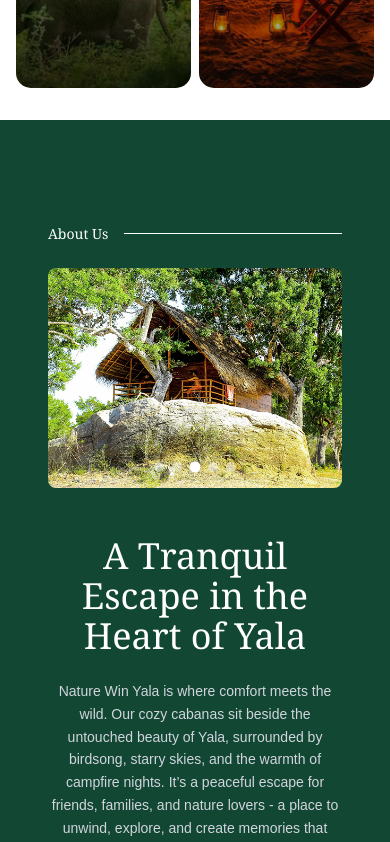
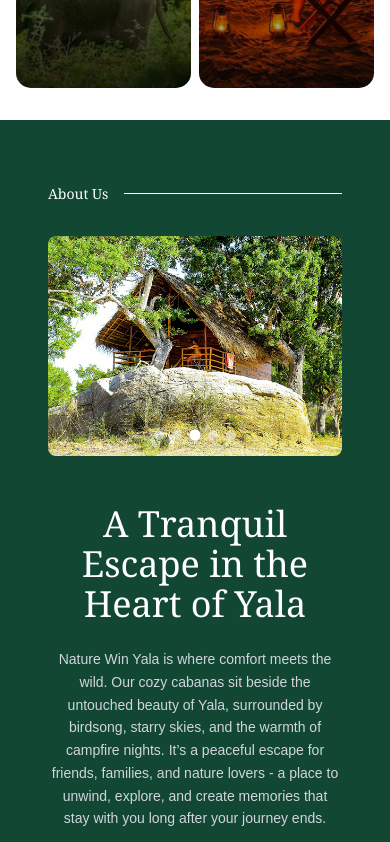
Before and after one commit to Syntrix-Snipers/nature-win-yala, a Next.js app: page / in a window 390 px wide. Shown: the part 1020-1862 px from the top of the page. Built offline with nearby package versions, Linux system fonts and the light colour scheme.

Commit message:
add top padding to the second section component

```diff
--- a/src/app/home/components/VillaDetailsHome.tsx
+++ b/src/app/home/components/VillaDetailsHome.tsx
@@ -45,13 +45,13 @@
 
   return (
     <section
-      className="pt-18 pb-6 px-4 md:px-8"
+      className="pt-8 lg:pt-18 pb-6 px-4 md:px-8"
       style={{ backgroundColor: bgColor }}
     >
       <div className="max-w-6xl mx-auto p-8 md:p-10">
         {/* Small screens: About row on top */}
         <div
-          className="flex w-full items-center gap-4 mb-6 lg:hidden"
+          className="flex w-full items-center gap-4 mb-8 lg:hidden"
           style={{ color: aboutTextColor || "white" }}
         >
           <p className="text-sm md:text-xl font-serif whitespace-nowrap">
```
